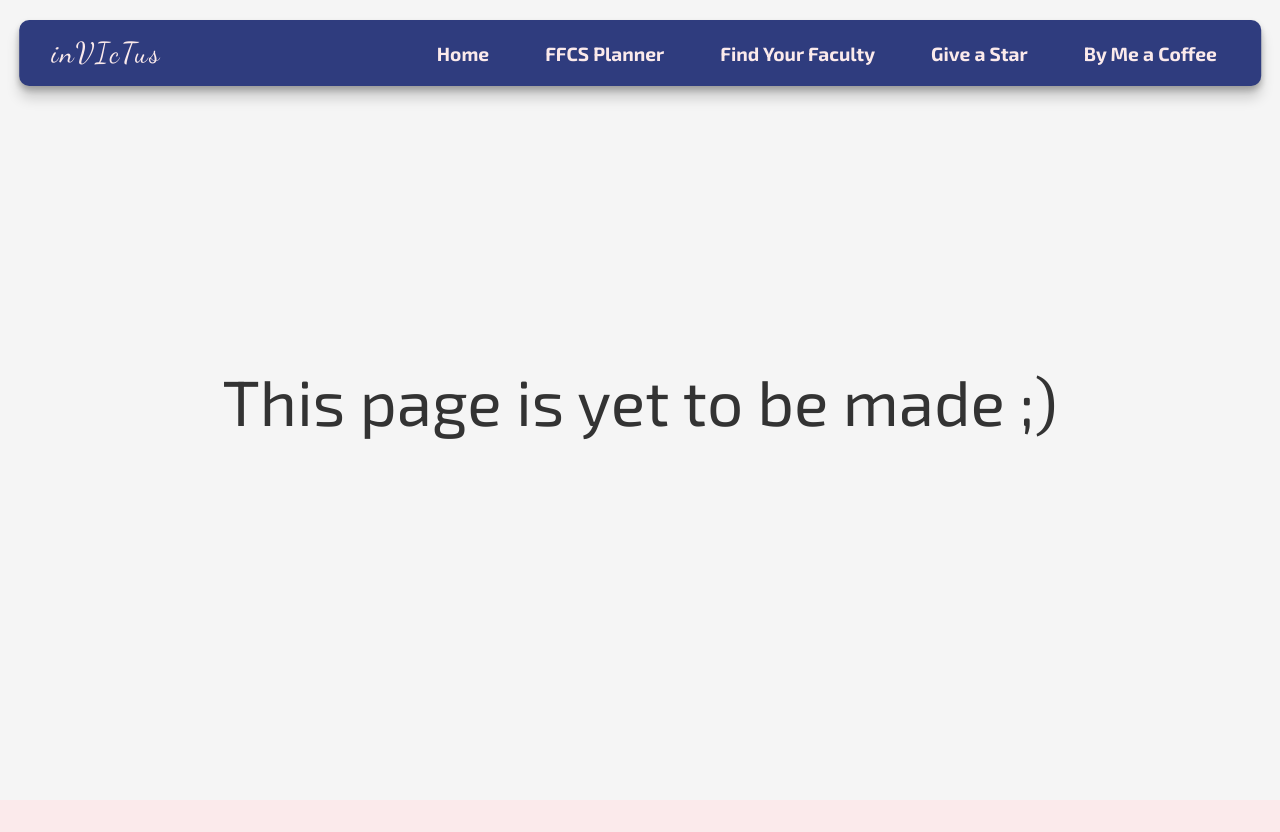
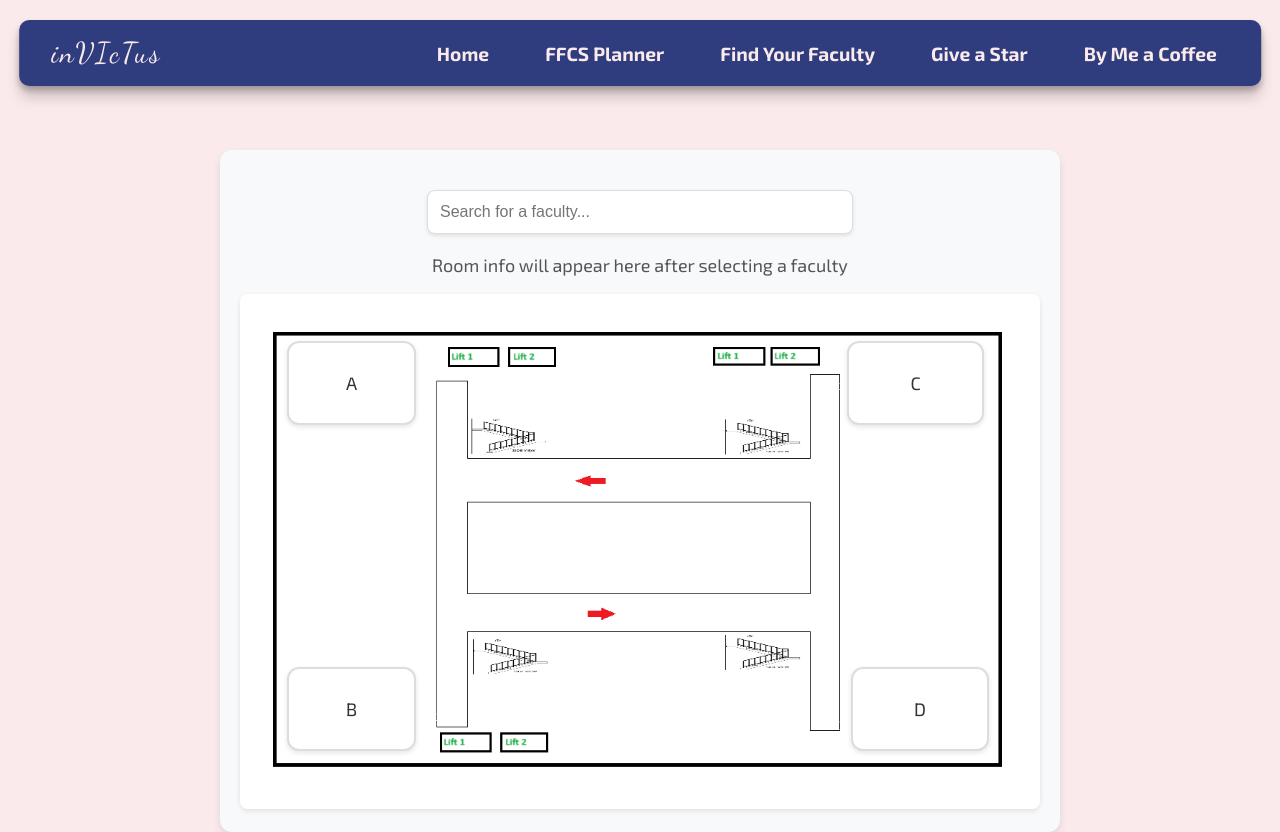
Before and after one commit to Cyb3rGhoul/inVIcTus, a React (Vite) app: page /find-faculty in a window 1280 px wide. Before the commit the page ends 800 px from the top, so only its background shows below. Built offline with nearby package versions, Linux system fonts and the light colour scheme; a web font is replaced by a local one.

Commit message:
Add: something

```diff
--- a/src/pages/Faculty.css
+++ b/src/pages/Faculty.css
@@ -1,8 +1,155 @@
-.findFaculty{
+/* Improved CSS styles */
+
+.container {
+    position: relative;
+    width: 100%;
+    max-width: 800px;
+    margin: 150px auto 0;
+    padding: 20px;
+    background-color: #f8f9fa;
+    box-shadow: 0 4px 8px rgba(0, 0, 0, 0.1);
+    border-radius: 12px;
+  }
+
+  .layout-image {
+    width: 100%;
+    border-radius: 8px;
+    box-shadow: 0 2px 5px rgba(0, 0, 0, 0.1);
+  }
+
+  .box {
+    position: absolute;
+    width: 100px;
+    height: 100px;
+    background-color: white;
+    border: 2px solid #ddd;
+    cursor: pointer;
+    transition: all 0.3s ease;
     display: flex;
     justify-content: center;
     align-items: center;
-    height: 100vh;
-    font-size: 4rem;
-    background-color: #f5f5f5;
-}
+    font-size: 18px;
+    color: #333;
+    box-shadow: 0 2px 5px rgba(0, 0, 0, 0.1);
+    border-radius: 12px;
+  }
+
+  .box:hover {
+    box-shadow: 0 4px 8px rgba(0, 0, 0, 0.2);
+  }
+
+  .box-a {
+    top: 28%;
+    left: 8%;
+    width: 125px;
+    height: 80px;
+  }
+
+  .box-b {
+    bottom: 12%;
+    left: 8%;
+    width: 125px;
+    height: 80px;
+  }
+
+  .box-c {
+    top: 28%;
+    right: 9%;
+    width: 133.5px;
+    height: 80px;
+  }
+
+  .box-d {
+    bottom: 12%;
+    right: 8.5%;
+    width: 133.5px;
+    height: 80px;
+  }
+
+  .box.active {
+    background-color: #7682e8;
+    border-color: #001aff;
+    box-shadow: 0 0 15px rgba(0, 51, 255, 0.5);
+    color: white;
+  }
+
+  .box.active-a{
+    background-color: #7682e8;
+    border-color: #001aff;
+    box-shadow: 0 0 15px rgba(0, 51, 255, 0.5);
+    color: white;
+    top: 28%;
+  }
+  .box.active-c{
+    background-color: #7682e8;
+    border-color: #001aff;
+    box-shadow: 0 0 15px rgba(0, 51, 255, 0.5);
+    color: white;
+    top: 28%;
+  }
+
+  .search-bar {
+    display: block;
+    width: 100%;
+    max-width: 400px;
+    margin: 20px auto;
+    padding: 12px;
+    font-size: 16px;
+    border: 1px solid #ddd;
+    border-radius: 8px;
+    box-shadow: 0 2px 4px rgba(0, 0, 0, 0.1);
+    transition: border-color 0.3s ease;
+    position: relative; /* Add this line */
+  }
+
+  .suggestions-list {
+    position: absolute;
+    top: 15%;
+    left: 20%;
+    width: 60%;
+    background-color: white;
+    border: 1px solid #ddd;
+    list-style-type: none;
+    padding: 0;
+    margin: 0 auto;
+    z-index: 100;
+    border-radius: 8px;
+    box-shadow: 0 2px 5px rgba(0, 0, 0, 0.1);
+  }
+
+  .search-bar:focus {
+    border-color: #7682e8;
+    outline: none;
+    box-shadow: 0 0 8px rgba(118, 130, 232, 0.5);
+  }
+
+  .suggestions-list li {
+    padding: 10px;
+    cursor: pointer;
+    transition: background-color 0.3s ease;
+  }
+
+  .suggestions-list li:hover {
+    background-color: #f0f0f0;
+  }
+
+  .room-display {
+    margin-top: 15px;
+    font-size: 18px;
+    text-align: center;
+    color: #555;
+  }
+
+  .arrow {
+    color: red;
+    font-size: 30px;
+    position: absolute;
+    right: -30px;
+    top: 50%;
+    transform: translateY(-50%);
+    transition: color 0.3s ease;
+  }
+
+  .arrow:hover {
+    color: #ff4040;
+  }
--- a/src/pages/Faculty.jsx
+++ b/src/pages/Faculty.jsx
@@ -1,10 +1,111 @@
-import React from 'react'
-import './Faculty.css'
+import React, { useState } from 'react';
+import './Faculty.css'; // Ensure to add styles here
+import image from '../assets/floorPlan.png';
 
-const Faculty = () => {
+function Faculty() {
+  const [activeBox, setActiveBox] = useState(null);
+  const [searchQuery, setSearchQuery] = useState('');
+  const [suggestions, setSuggestions] = useState([]);
+  const [selectedRoomInfo, setSelectedRoomInfo] = useState(''); // Initially empty
+  const [arrowVisible, setArrowVisible] = useState(false);
+
+  const faculties = [
+    { room: 'G-110', name: 'Dr. Pavan Kumar' },
+    { room: 'A-111', name: 'Dr. Rupesh Kumari' },
+    { room: 'A-112', name: 'Dr. Chandrabhan Seniya' },
+    { room: 'A-113', name: 'Dr. Faisal Rasheed Lone' },
+    { room: 'A-114', name: 'Dr. Sajjad Ahmed' },
+    { room: 'A-115', name: 'Sripriyan' },
+    { room: 'A-116', name: 'Mr. Abhishek Kumar' },
+    { room: 'A-117', name: 'Azra Nazir' },
+    { room: 'B-301', name: 'Dr.Hariharan R' },
+    { room: 'B-302', name: 'Nilam Venkatakoteswararao' },
+    { room: 'B-303', name: 'Sheerin Kayenat' },
+    { room: 'B-304', name: 'Sumit Mittal' },
+    { room: 'B-305', name: 'Dr. Monika Sankat' },
+    { room: 'B-306', name: 'Harshlata Vishwakarma' },
+    { room: 'B-307', name: 'Narottam Das Patel' },
+    { room: 'B-308', name: 'Dr. Nilamadhab Mishra' },
+  ];
+
+  const handleBoxClick = (box) => {
+    setActiveBox(box);
+    setArrowVisible(false); // Hide arrow when manually clicking
+  };
+
+  const handleSearchChange = (e) => {
+    const query = e.target.value;
+    setSearchQuery(query);
+
+    if (query.length > 0) {
+      const filteredSuggestions = faculties.filter((faculty) =>
+        faculty.name.toLowerCase().includes(query.toLowerCase())
+      );
+      setSuggestions(filteredSuggestions);
+    } else {
+      setSuggestions([]);
+      setSelectedRoomInfo(''); // Clear room info when search is cleared
+      setActiveBox(null);
+      setArrowVisible(false);
+    }
+  };
+
+  const getRoomAndFloorInfo = (room) => {
+    let floorInfo = '';
+    const [building, roomNumber] = room.split('-');
+
+    if (building === 'G') {
+      floorInfo = `Ground Floor, Room: ${room}`;
+    } else {
+      const floorNumber = Math.floor(parseInt(roomNumber) / 100);
+      floorInfo = `Floor ${floorNumber}, Room: ${room}`;
+    }
+
+    return floorInfo;
+  };
+
+  const handleSuggestionClick = (faculty) => {
+    setSearchQuery(faculty.name);
+    setSelectedRoomInfo(getRoomAndFloorInfo(faculty.room)); // Update room info on suggestion click
+    setSuggestions([]);
+
+    const roomLetter = faculty.room.charAt(0);
+    setActiveBox(roomLetter);
+    setArrowVisible(true); // Show arrow on search match
+  };
+
   return (
-    <div className='findFaculty'>This page is yet to be made ;)</div>
-  )
+    <div className={`container ${suggestions.length > 0 ? 'suggestions-visible' : ''}`}>
+      <input
+        type="text"
+        placeholder="Search for a faculty..."
+        value={searchQuery}
+        onChange={handleSearchChange}
+        className="search-bar"
+      />
+      {suggestions.length > 0 && (
+        <ul className="suggestions-list">
+          {suggestions.map((faculty, index) => (
+            <li key={index} onClick={() => handleSuggestionClick(faculty)}>
+              {faculty.name}
+            </li>
+          ))}
+        </ul>
+      )}
+      <p className="room-display">
+        {selectedRoomInfo || 'Room info will appear here after selecting a faculty'}
+      </p>
+      <img src={image} alt="layout" className="layout-image" />
+      <div className={`box box-a ${activeBox === 'A' ? 'active-a' : ''}`}>
+        A {activeBox === 'A' && arrowVisible && <span className="arrow">→</span>}
+      </div>
+      <div className={`box box-b ${activeBox === 'B' ? 'active' : ''}`}>B</div>
+      <div className={`box box-c ${activeBox === 'C' ? 'active-c' : ''}`}>
+        C {activeBox === 'C' && arrowVisible && <span className="arrow">→</span>}
+      </div>
+      <div className={`box box-d ${activeBox === 'D' ? 'active' : ''}`}>D</div>
+    </div>
+  );
 }
 
-export default Faculty
+export default Faculty;
```
Also changed, not shown: src/assets/floorPlan.png (added).
